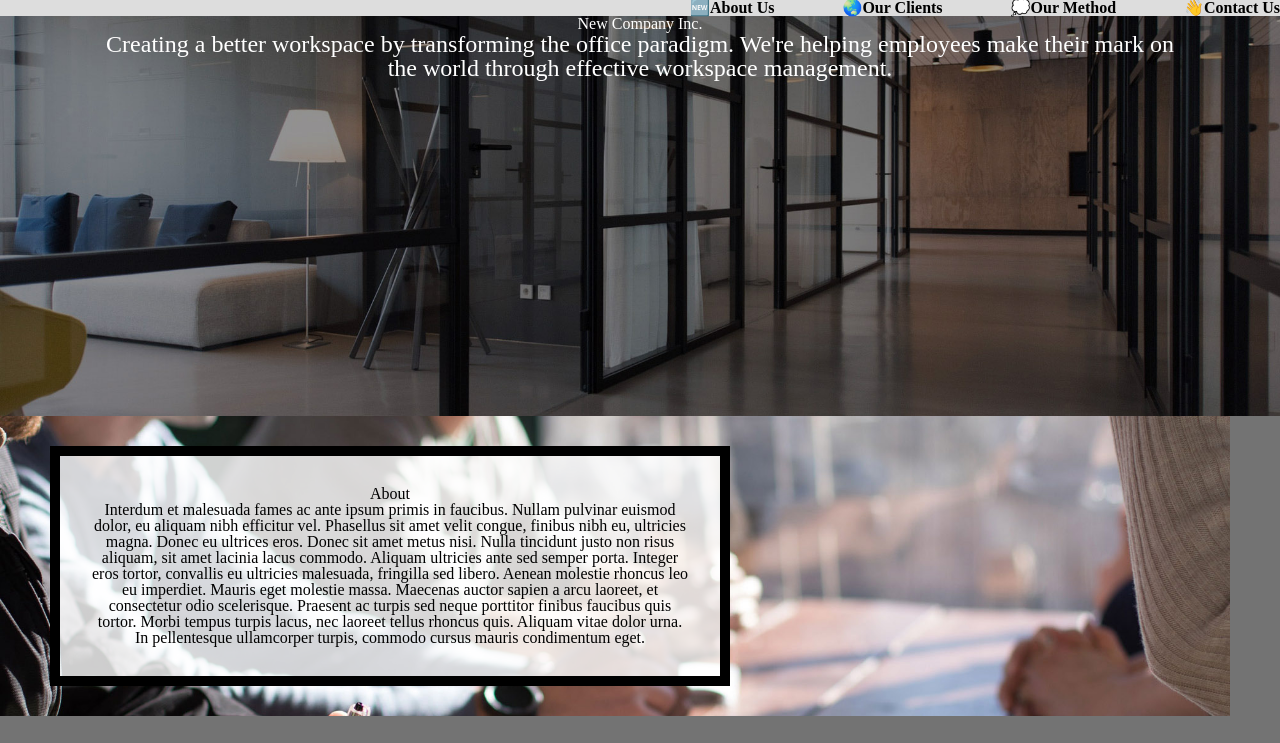
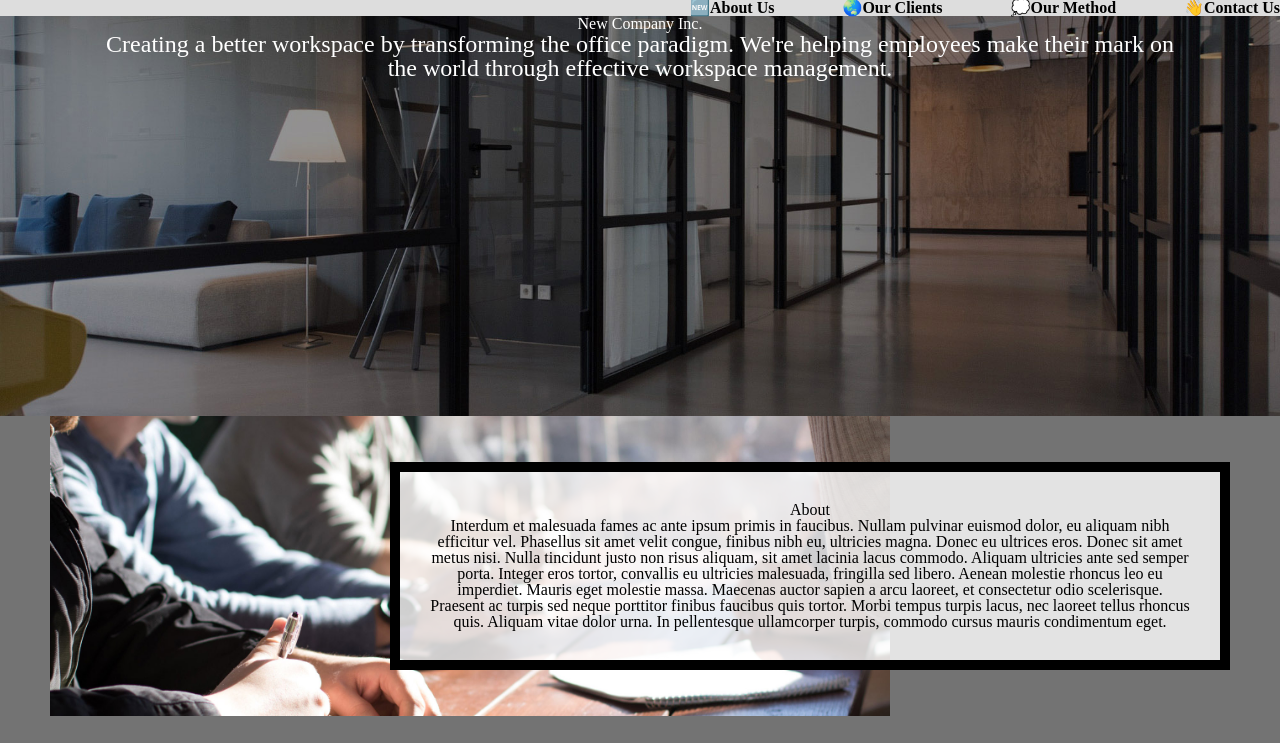
Before and after one commit to anjfranc/homework3-2022, a plain HTML site: page index.html in a window 1280 px wide. Shown: the top 743 px of the page. Drawn offline with Linux system fonts and the light colour scheme.

Commit message:
Add files via upload

```diff
--- a/css/style.css
+++ b/css/style.css
@@ -82,19 +82,20 @@ nav a:hover{
   text-decoration-line:underline;
   text-decoration-style:wavy;
 }
-
-  a.skip{
+a.skip{
   background: white;
   padding: 6px;
   -webkit-transition: top 1s ease-out;
   transition: left 1s ease-out;
   z-index: 1;
+  left:-500px;
   position:absolute;
-  left:-500px;
-
-
 
 }
+a.skip:focus{
+  position: relative;
+}
+
 
 a:focus{
 border-top: 2px solid yellow;
@@ -179,11 +180,11 @@ a.skip:focus{
   grid-template-columns: 50px auto 500px auto 50px;
   grid-template-rows: 300px 300px 300px 300px;
 }
-.about .method .clients-image .contact-image{
-  grid-column: 3/span 2;
+.about, .method, .clients-image, .contact-image{
+  grid-column: 3 / span 2;
 
 }
-.clients .contact .about-image .method-image{
+.clients, .contact, .about-image, .method-image{
   grid-column: 2/ span 2;
 }
 }
```
